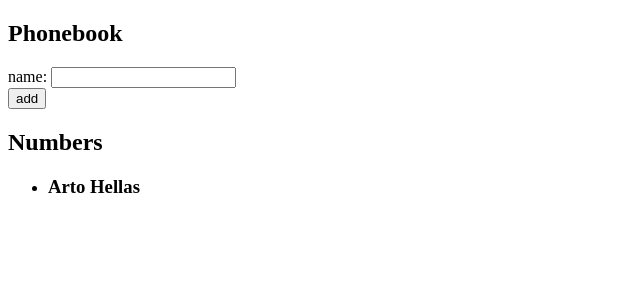
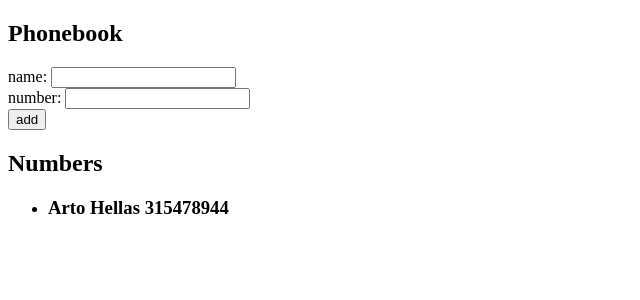
Before and after one commit to Cmquintero/fullstackParteDos, a React (Vite) app: page / in a window 1280 px wide. Shown: the top 300 px of the page, without its empty margins (0-640 px from the left). Built offline with nearby package versions, Linux system fonts and the light colour scheme.

Commit message:
parte2 ejercicio 2.8

```diff
--- a/src/App.jsx
+++ b/src/App.jsx
@@ -2,9 +2,15 @@ import { useState } from 'react'
 
 const App = () => {
   const [persons, setPersons] = useState([
-    { name: 'Arto Hellas' }
+    { name: 'Arto Hellas',
+      number:"315478944"
+     }
   ])
   const [newName, setNewName] = useState('')
+  const [newNumber,setNewNumber]=useState('')
+  const handlepersonChange = (event)=>{
+    setNewNumber(event.target.value)
+  }
 
   const handleNoteChange = (event) => {
     setNewName(event.target.value)
@@ -17,14 +23,16 @@ const App = () => {
     const personExist = persons.some((person) => person.name === newName)
     if (personExist) {
       alert(newName + ' This person already exists in the form ')
-     return
+      return
     }
     const personObject = {
-      name: newName
+      name: newName,
+      number:newNumber
     }
 
     setPersons(persons.concat(personObject))
     setNewName('')
+    setNewNumber('')
 
   }
 
@@ -36,6 +44,9 @@ const App = () => {
           name: <input value={newName} onChange={handleNoteChange} />
         </div>
         <div>
+          number: <input value={newNumber} onChange={handlepersonChange} />
+        </div>
+        <div>
           <button type="submit">add</button>
         </div>
       </form>
@@ -43,7 +54,7 @@ const App = () => {
       <ul>
         {persons.map((person, keyToname) => (
           <li key={keyToname}>
-            <h3>{person.name}</h3>
+            <h3>{person.name} { person.number}</h3>
           </li>
 
         ))}
```
